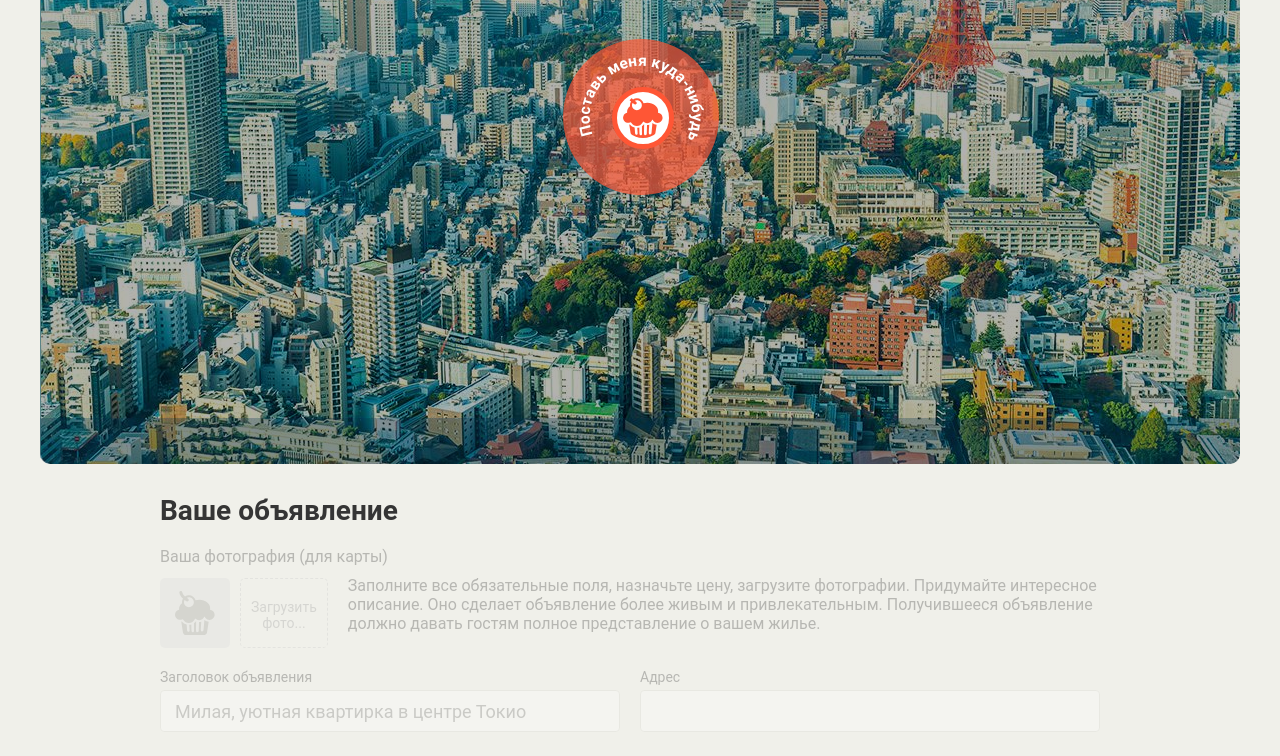
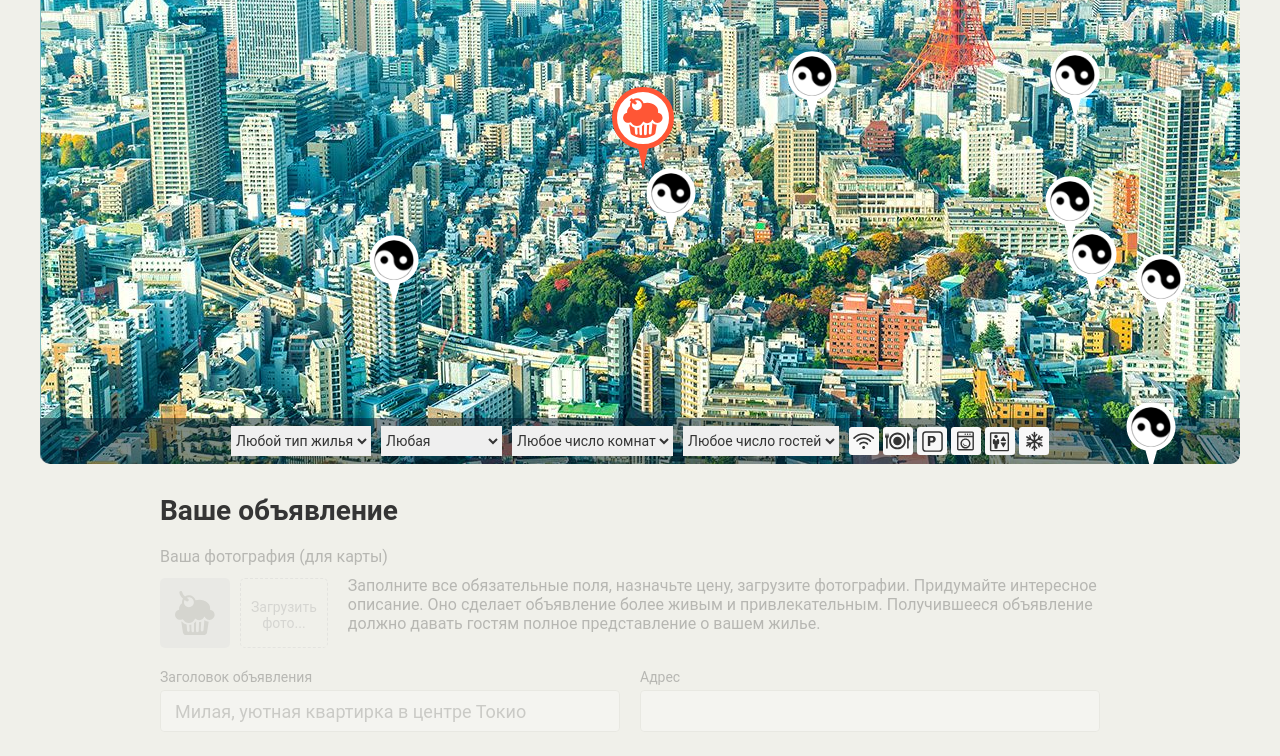
Before and after one commit to Derbentsev/1072419-keksobooking-19, a website: page index.html in a window 1280 px wide. Shown: the part 286-1042 px from the top of the page. Drawn offline with Linux system fonts and the light colour scheme; files whose address does not match are found by name.

Commit message:
Первая версия

```diff
--- a/index.html
+++ b/index.html
@@ -248,5 +248,6 @@
     </div>
   </template>
 
+  <script src="js/main.js"></script>
 </body>
 </html>
--- a/js/main.js
+++ b/js/main.js
@@ -12,9 +12,10 @@ var OFFER_PHOTOS = ['http://o0.github.io/assets/images/tokyo/hotel1.jpg', 'http:
 var offers = [];
 
 var map = document.querySelector('.map');
+var pinList = map.querySelector('.map__pins');
 var pinTemplate = document.querySelector('#pin')
   .content
-  .querySelector('map__pin');
+  .querySelector('.map__pin');
 
 /**
  * Определяем случайное целое число
@@ -25,15 +26,16 @@ var randomNumber = function (min, max) {
   return Math.round(Math.random() * (max - min) + min);
 };
 
-var locationX = randomNumber(0, MAP_WIDTH);
-var locationY = randomNumber(130, 630);
-
 /**
  * Создаем и добавляем в массив элемент-объявление
  * @return {void}
  */
 var createOffers = function () {
+
   for (var i = 0; i < OFFER_COUNT; i++) {
+    var locationX = randomNumber(0, MAP_WIDTH);
+    var locationY = randomNumber(130, 630);
+
     offers.push({
       'author': {
         'avatar': 'img/avatars/0' + i + '.png'
@@ -48,7 +50,7 @@ var createOffers = function () {
         'checkin': CHECK_TIME[randomNumber(0, 2)],
         'checkout': CHECK_TIME[randomNumber(0, 2)],
         'features': OFFER_FEATURES[randomNumber(0, 5)],
-        'description': "строка с описанием",
+        'description': 'строка с описанием ' + i,
         'photos': OFFER_PHOTOS[randomNumber(0, 2)]
       },
       'location': {
@@ -63,12 +65,12 @@ var createOffers = function () {
  * Копируем вёрстку метки объявления из шаблона
  * @return {object} Возвращаем объект-вёрстку объявления (метка на карте)
  */
-var renderOffer = function (item) {
+var renderOffer = function (item, i) {
   var offerElement = pinTemplate.cloneNode(true);
   var offerImage = offerElement.querySelector('img');
 
-  offerElement.style.left = locationX + PIN_SIZE + 'px';
-  offerElement.style.top = locationY + PIN_SIZE + 'px';
+  offerElement.style.left = item.location.x + PIN_SIZE + 'px';
+  offerElement.style.top = item.location.y + PIN_SIZE + 'px';
 
   offerImage.style.src = item.author.avatar;
   offerImage.style.alt = item.offer.title;
@@ -83,9 +85,11 @@ var renderOffer = function (item) {
 var offersAdd = function () {
   var fragment = document.createDocumentFragment();
 
-  offers.forEach(function (item) {
-    fragment.appendChild(renderOffer(item));
-  })
+  offers.forEach(function (item, i) {
+    fragment.appendChild(renderOffer(item, i));
+  });
+
+  pinList.appendChild(fragment);
 };
 
 map.classList.remove('map--faded');
```
